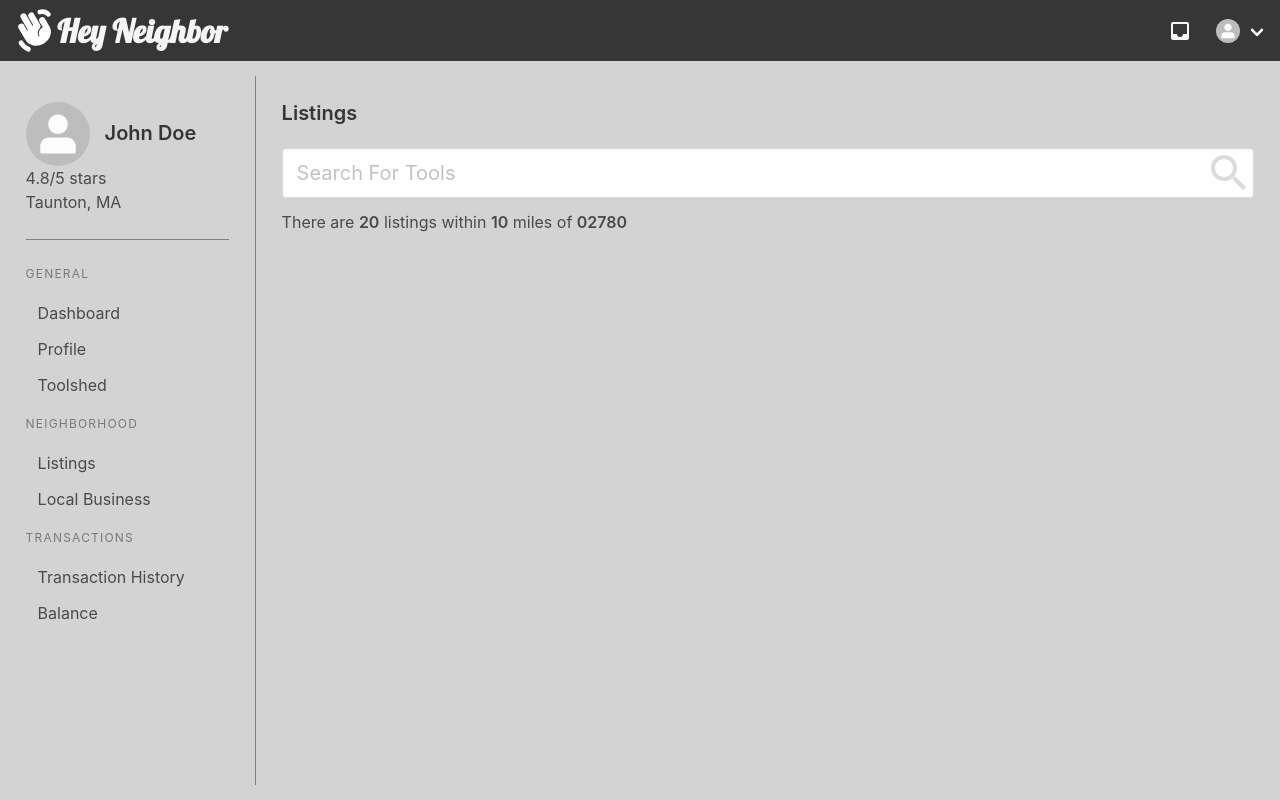
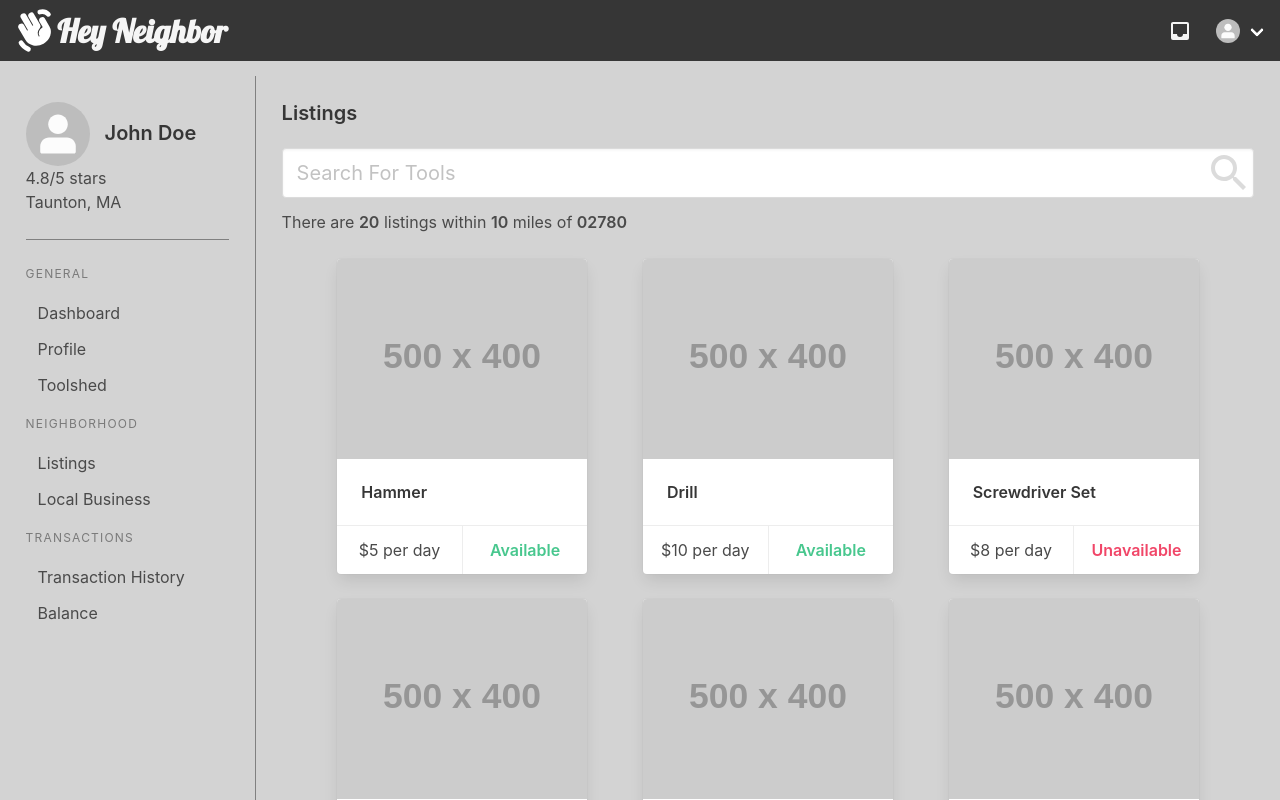
Before and after one commit to jrl508/HeyNeighbor, a React (Create React App) app: page /dashboard/listings in a window 1280 px wide. Shown: the top 800 px of the page. Built offline with nearby package versions, Linux system fonts and the light colour scheme.

Commit message:
break up card and modal code

```diff
--- a/src/pages/authPages/Listings.js
+++ b/src/pages/authPages/Listings.js
@@ -3,6 +3,8 @@ import Icon from "@mdi/react";
 import { listingToolData } from "../../seed/toolData";
 import { usersData } from "../../seed/userData";
 import { mdiMagnify } from "@mdi/js";
+import ToolCard from "../../components/ToolCard";
+import ToolModal from "../../components/ToolModal";
 
 const Listings = () => {
   const [tools, setTools] = useState(null);
@@ -10,6 +12,18 @@ const Listings = () => {
   const [zipCode, setZipCode] = useState("02780");
   const [radius, setRadius] = useState(10);
   const [loading, setLoading] = useState(true);
+  const [openModal, setOpenModal] = useState(false);
+  const [selectedTool, setSelectedTool] = useState(null);
+
+  const handleCardClick = (tool) => {
+    setSelectedTool(tool);
+    setOpenModal(true);
+  };
+
+  const handleCloseModal = () => {
+    setOpenModal(false);
+    setSelectedTool(null);
+  };
 
   const getTools = () => {
     setTools(listingToolData);
@@ -56,6 +70,25 @@ const Listings = () => {
         miles of{" "}
         <span className="has-text-weight-semibold is-clickable">{zipCode}</span>
       </div>
+      <div
+        className="tool-list"
+        style={{
+          padding: "25px",
+          display: "flex",
+          flexFlow: "row wrap",
+          justifyContent: "space-evenly",
+          gap: "25px",
+        }}
+      >
+        {tools.map((tool) => (
+          <ToolCard key={tool.id} tool={tool} onClick={handleCardClick} />
+        ))}
+      </div>
+      <ToolModal
+        isOpen={openModal}
+        onClose={handleCloseModal}
+        tool={selectedTool}
+      />
     </div>
   );
 };
```
